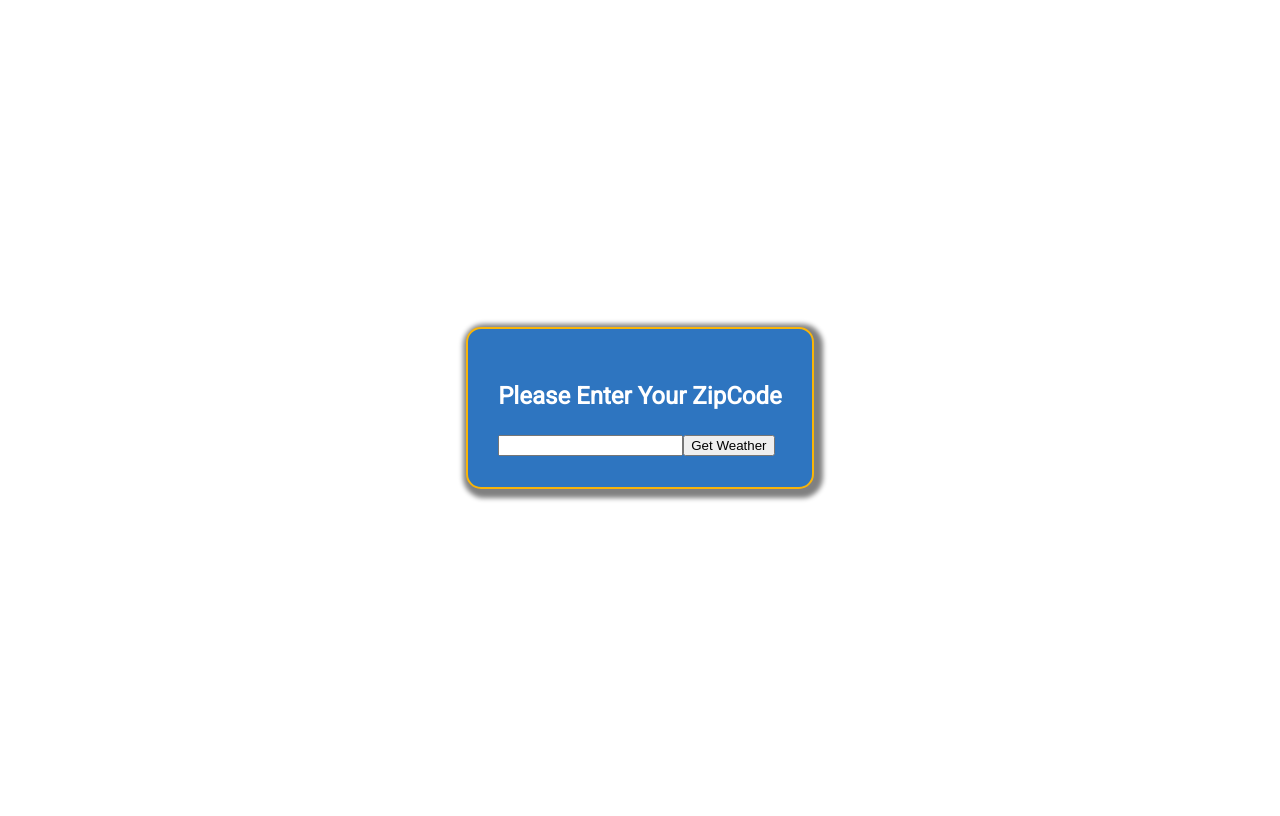
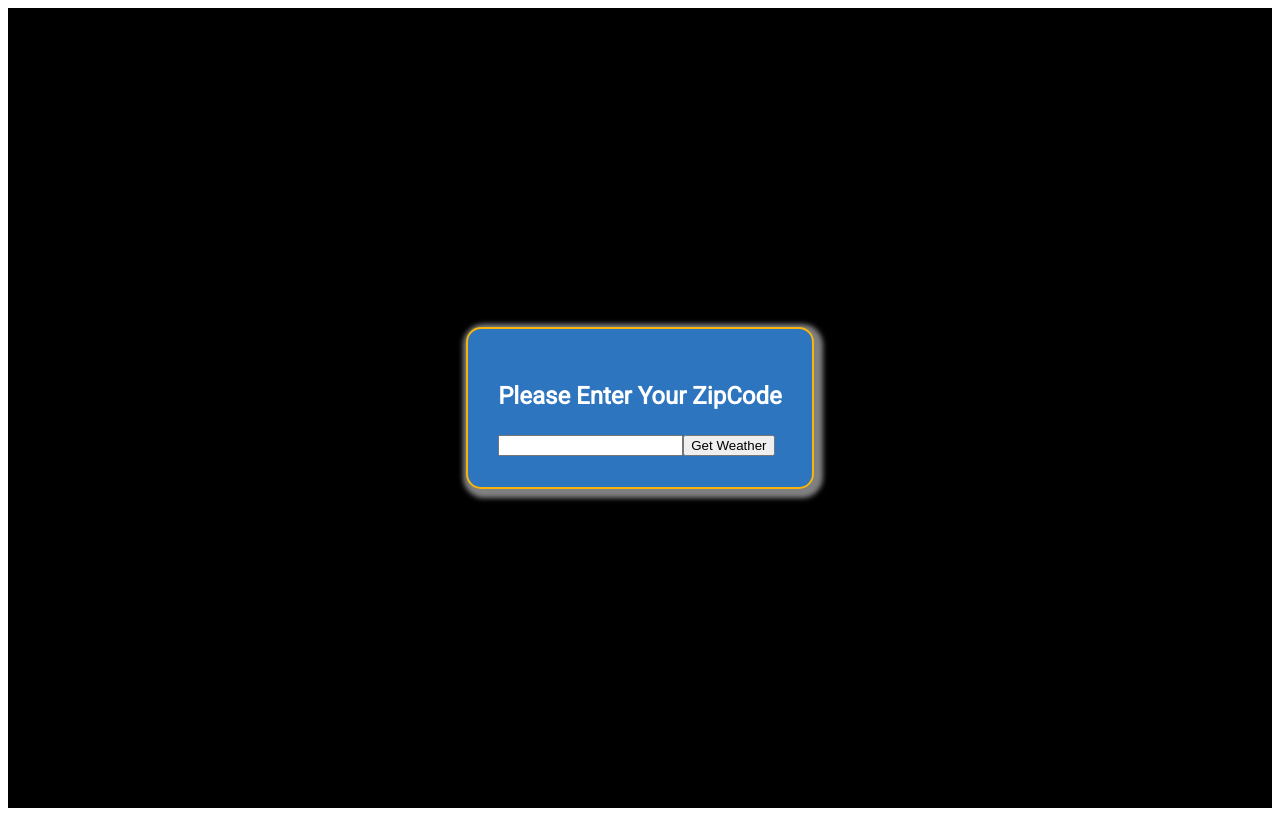
Before and after one commit to BrandonJAllison/weather-app, a React (Create React App) app in the folder weather-app/: page / in a window 1280 px wide. Built offline with nearby package versions, Linux system fonts and the light colour scheme.

Commit message:
changing background and font color

```diff
--- a/weather-app/package.json
+++ b/weather-app/package.json
@@ -7,7 +7,8 @@
     "react-dom": "^16.8.5",
     "react-loader-spinner": "^2.3.0",
     "react-router": "^5.0.0",
-    "react-scripts": "2.1.8"
+    "react-scripts": "2.1.8",
+    "yarn": "^1.15.2"
   },
   "scripts": {
     "start": "react-scripts start",
--- a/weather-app/src/App.js
+++ b/weather-app/src/App.js
@@ -13,6 +13,8 @@ const divStyle = {
   flexDirection: 'column',
   alignItems: 'center',
   fontFamily: 'Heebo',
+  background: 'black',
+  color: 'white'
 }
 
 
```
Also changed, not shown: 2 other files (tests, documents, lock files or other folders).
